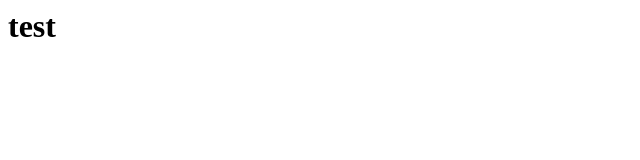
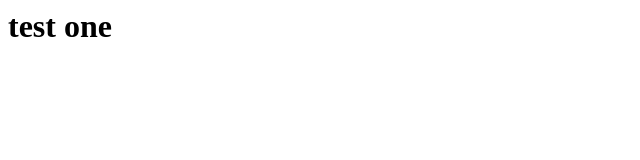
Before and after one commit to nayandrakshapally/healthCare, a plain HTML site: page index.html in a window 1280 px wide. Shown: the full height of the page, 0-640 px from the left. Drawn offline with Linux system fonts and the light colour scheme.

Commit message:
@nayan changes second commit

```diff
--- a/index.html
+++ b/index.html
@@ -1 +1 @@
-<h1>test</h1>
+<h1>test one</h1>
```
